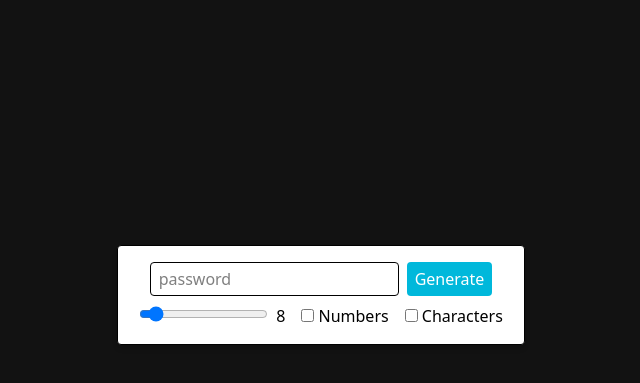
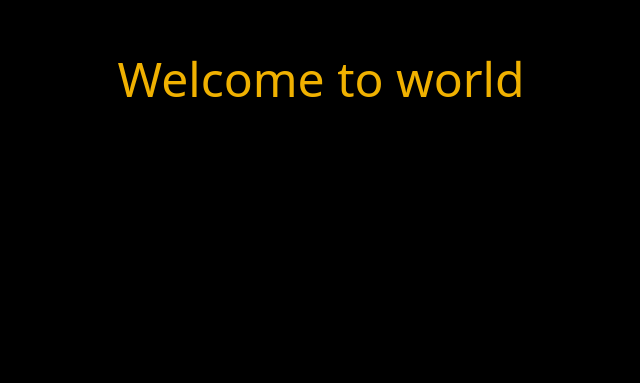
Before and after one commit to AbdulAdnan7/ReactLearns, a React (Vite) app: page / in a window 1280 px wide. Shown: the part 105-488 px from the top of the page, without its empty margins (319-959 px from the left). Built offline with nearby package versions, Linux system fonts and the light colour scheme.

Commit message:
Learned About useEffect in  an Efficient way

```diff
--- a/src/App.jsx
+++ b/src/App.jsx
@@ -1,17 +1,20 @@
-import { useState } from 'react'
+ import { useState } from 'react'
 import reactLogo from './assets/react.svg'
 import viteLogo from '/vite.svg'
 import './App.css'
 import BackChanger from './Components/BackChanger'
 import Todo from './Components/Todo'
 import PassGen from './Components/PassGen'
-
+import ForUseEffect from './Components/ForUseEffect'
+import ForSplashScreen from './Components/ForSplashScreen'
 function App() {
-  const [count, setCount] = useState(0)
 
   return (
     <>
-    <PassGen />
+    <ForSplashScreen />
+
+   {/*  <ForUseEffect /> */}
+   {/*  <PassGen /> */}
 
 {/*     <Todo /> */}
 {/*      <BackChanger /> */}
--- /dev/null
+++ b/src/Components/ForSplashScreen.jsx
@@ -0,0 +1,26 @@
+import React, { useEffect, useState } from 'react'
+
+const ForSplashScreen = () => {
+   const [splash, setSplash] = useState(true);
+
+
+   useEffect(() => {
+    const timer = setInterval(() => {
+     setSplash(false)
+    }, 1000);
+
+   return () => clearInterval(timer)
+
+
+   }, [] );
+
+  return (
+    <>
+    <div className='flex justify-center items-center mt-40 text-5xl'>
+      {splash ? (<span className='text-red-700'>Loading...</span>) : (<span className='text-yellow-500'>Welcome to world</span>)}
+    </div>
+    </>
+  )
+}
+
+export default ForSplashScreen
--- /dev/null
+++ b/src/Components/ForUseEffect.jsx
@@ -0,0 +1,23 @@
+import React, { useEffect, useState } from 'react'
+
+const ForUseEffect = () => {
+    const [time, setTime] = useState(new Date().toLocaleTimeString());
+
+
+    useEffect(() => {
+        const timer = setInterval(() => {
+        setTime(new Date().toLocaleTimeString());
+        }, 1000);
+      console.log(timer)
+        return () => clearInterval(timer)
+    }, [])
+  return (
+    <>
+      <div>
+        {time}
+      </div>
+    </>
+  )
+}
+
+export default ForUseEffect;
--- a/src/index.css
+++ b/src/index.css
@@ -3,4 +3,5 @@
 
  body {
   background-color: black;
+  color: white;
  }
```
